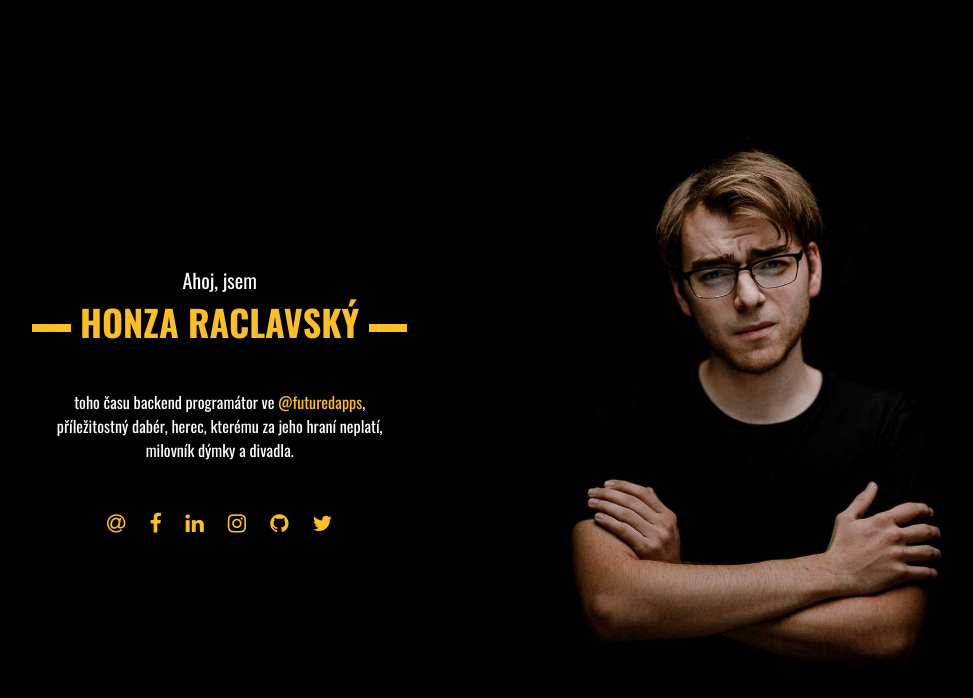
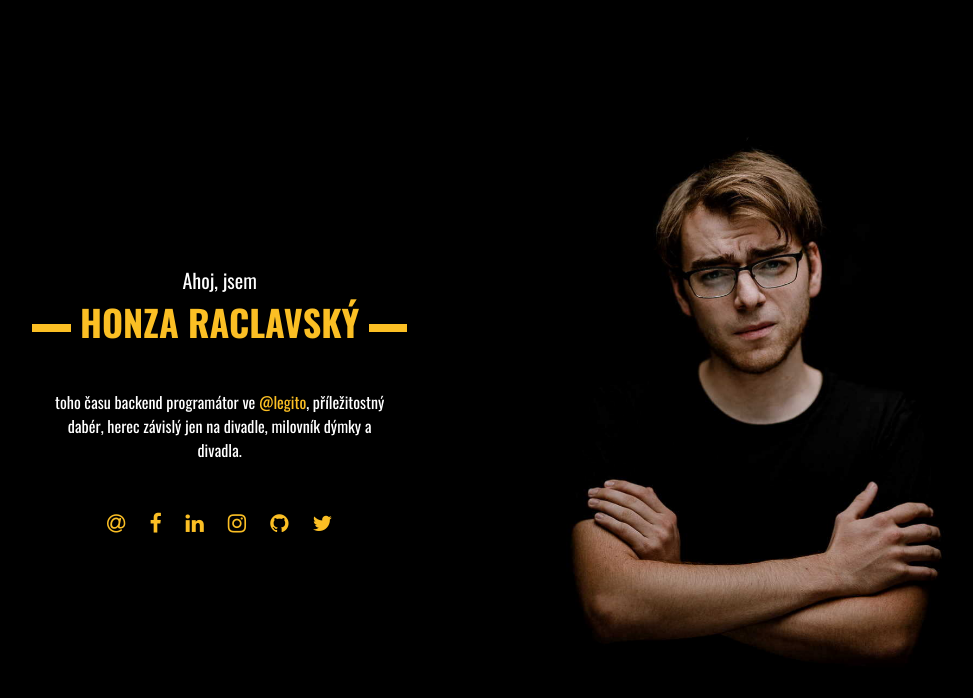
Before and after one commit to honzarac/raclavsky-cz, a Vue app: page / in a window 1280 px wide. Shown: the top 698 px of the page, without its empty margins (207-1180 px from the left). Built offline with nearby package versions, Linux system fonts and the light colour scheme.

Commit message:
Updated work place

```diff
--- a/src/components/Intro.vue
+++ b/src/components/Intro.vue
@@ -8,8 +8,8 @@
         <span> </span>
       </h1>
       <div class="mb-12 px-12 md:w-4/6 mx-auto">
-        toho času backend programátor ve <a href="https://futured.app/" target="_blank">@futuredapps</a>,
-        příležitostný dabér, herec, kterému za jeho hraní neplatí, milovník dýmky a divadla.
+        toho času backend programátor ve <a href="https://legito.com/" target="_blank">@legito</a>,
+        příležitostný dabér, herec závislý jen na divadle, milovník dýmky a divadla.
       </div>
       <div>
         <a class="mx-3 transform hover:text-white hover:scale-125 duration-500 inline-block" href="mailto:janraclav@gmail.com" target="_blank" title="E-mail">
```
